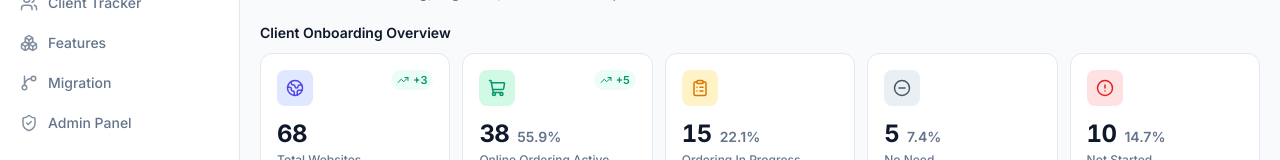
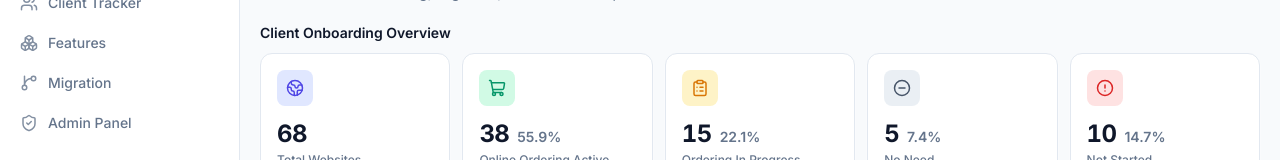
Before and after one commit to srinivasapandian/embedded-ordering-tracker, a React (Vite) app: page /dashboard in a window 1280 px wide. Shown: the part 123-283 px from the top of the page. Built offline with nearby package versions, Linux system fonts and the light colour scheme.

Commit message:
icons-updated

```diff
--- a/src/components/dashboard/OnboardingOverview.tsx
+++ b/src/components/dashboard/OnboardingOverview.tsx
@@ -50,7 +50,7 @@ export function OnboardingOverview() {
       icon: Earth,
       tone: 'indigo',
       caption: 'Across all clients',
-      trend: { delta: m.total - baseline.totalWebsites, label: 'vs last week' },
+      // trend: { delta: m.total - baseline.totalWebsites, label: 'vs last week' },
     },
     {
       title: 'Online Ordering Active',
@@ -60,7 +60,7 @@ export function OnboardingOverview() {
       caption: 'Websites active',
       percent: pct(m.active, m.total),
       progress: pctNumber(m.active, m.total),
-      trend: { delta: m.active - baseline.orderingActive, label: 'vs last week' },
+      // trend: { delta: m.active - baseline.orderingActive, label: 'vs last week' },
     },
     {
       title: 'Ordering In Progress',
```
